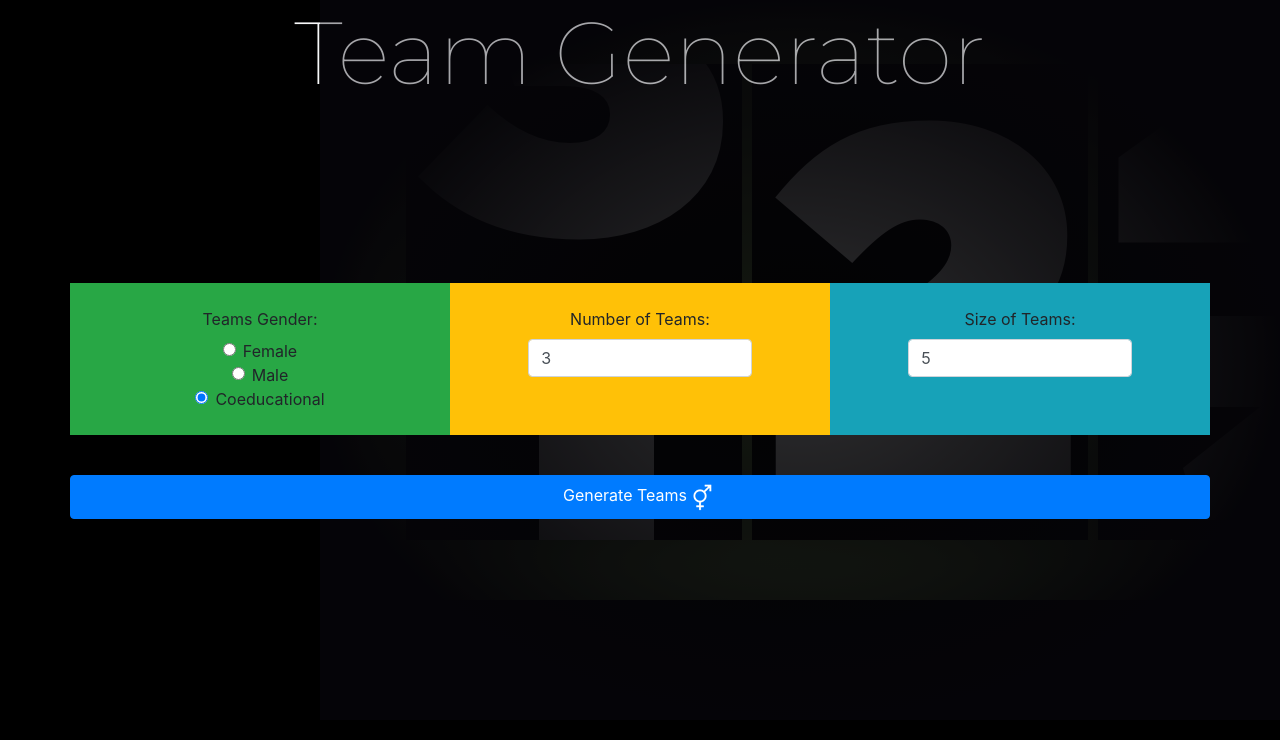
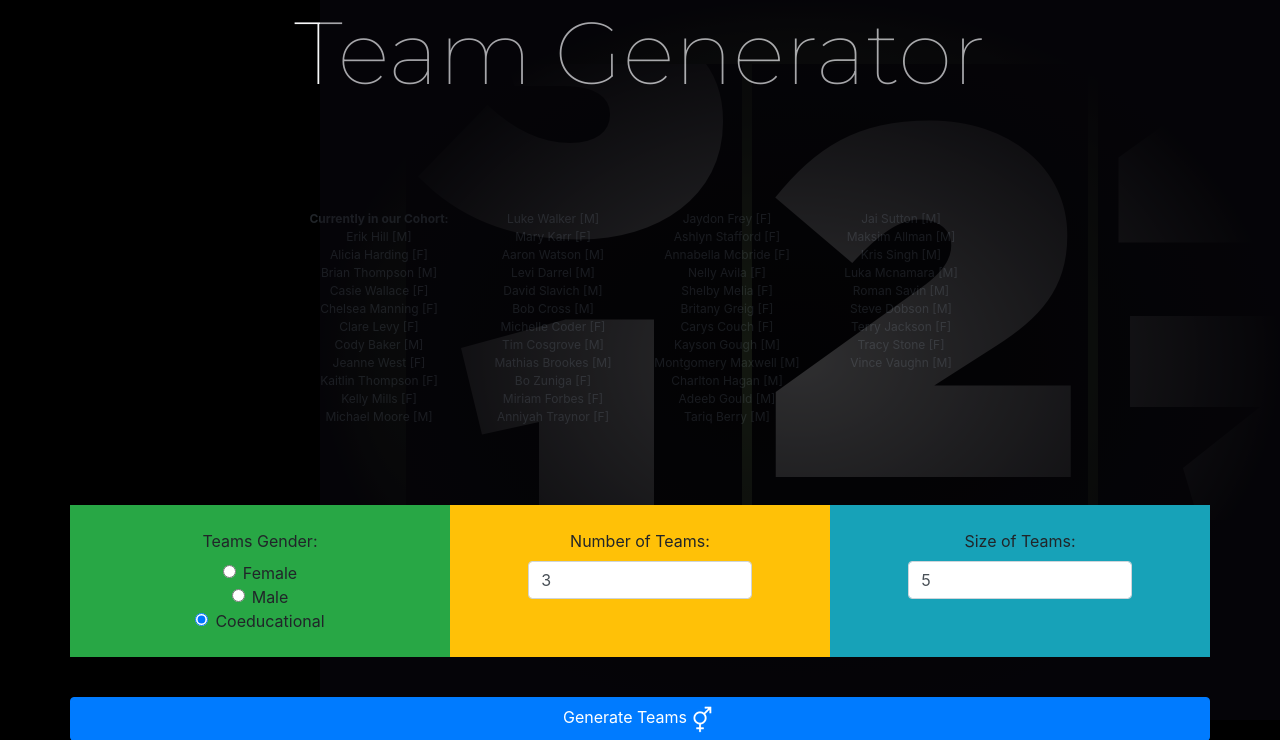
Before and after one commit to BowieRules/cst336_hw2, a PHP site: page / in a window 1280 px wide. Shown: the top 740 px of the page. Run offline with PHP 8.4, Linux system fonts and the light colour scheme.

Commit message:
hopefully last one

```diff
--- a/css/style.css
+++ b/css/style.css
@@ -24,10 +24,15 @@ body {
 .inventory {
     display: none;
     margin: 5px auto;
-    font-size: 8px;
+    font-size: 12px;
     text-align: center;
     padding: 10px;
-    position: relative;
+    -webkit-columns: 4 150px;
+    -moz-columns: 4 150px;
+    columns: 4 150px;
+    -webkit-column-gap: 2em;
+    -moz-column-gap: 2em;
+    column-gap: 2em;
 }
 
 .mega-header {
@@ -64,3 +69,7 @@ margin-top:20px;
 margin-bottom:20px;
 position: relative;
 }
+
+.thisTeam {
+  background-color: lightgray;
+}
--- a/js/app.js
+++ b/js/app.js
@@ -1,4 +1,6 @@
-var i = 0, shuffledArray, groupArray, string, displayCounter = 0, delay = 0, size = 0, number = 0;
+/* global $ */
+var i=0, j=0, outString, groupArray, shuffledArray, displayCounter = 0, delay = 0, size = 0, number = 0;
+
 var peopleArray = [["Erik Hill", "M"], ["Alicia Harding", "F"], ["Brian Thompson","M"], ["Casie Wallace", "F"],
  ["Chelsea Manning","F"], ["Clare Levy","F"],["Cody Baker", "M"], ["Jeanne West", "F"], ["Kaitlin Thompson","F"],
  ["Kelly Mills","F"], ["Michael Moore", "M"], ["Luke Walker", "M"], ["Mary Karr", "F"], ["Aaron Watson", "M"],
@@ -81,12 +83,12 @@ function display(arr){
         $('.results').empty();
         // Write Group Columns
         for (i = 0; i < arr.length; i++) {
-            string = "<div class = 'groupColumn'><strong>Team " + (i + 1) + ":</strong><br>";
+            outString = "<div class = 'groupColumn'><strong>Team " + (i + 1) + ":</strong><br><div class='thisTeam'>";
             for (j = 0; j < arr[i].length; j++) {
-                string += arr[i][j][0] +  " [" + arr[i][j][1] + "]<br>";
+                outString += arr[i][j][0] +  " [" + arr[i][j][1] + "]<br>";
             }
-            string += "</div>";
-            $('.results').append(string);
+            outString += "</div></div>";
+            $('.results').append(outString);
         }
         $('.results').fadeIn(2000).css('display', 'inline-block');
     }, delay);
@@ -112,13 +114,28 @@ $(document).ready(function(){
         }
     });
 
+    displayInventory();
+
+    function displayInventory() {
+
+        $('.inventory').empty();
+        // Write out inventory
+        outString = "<strong>Currently in our Cohort:</strong><br>";
+        for (i = 0; i < peopleArray.length; i++) {
+            outString += peopleArray[i][0] +  " [" + peopleArray[i][1] + "]<br>";
+        }
+        $('.inventory').append(outString);
+        $('.inventory').css('display', 'inline-block');
+    }
+
+
     function processRequest(){
         // Set number of teams variable
         number = $("#numTeams").val();
         // Set size variable
         size = $("#sizeTeams").val();
         // Set gender selection
-        genderOption = $("input[name='genderRadios']:checked").val();
+        let genderOption = $("input[name='genderRadios']:checked").val();
 
         if(!validateInput(number, size, genderOption)){
             document.getElementById("validation").innerHTML = "Please pick valid number of teams or the size of teams";
```
